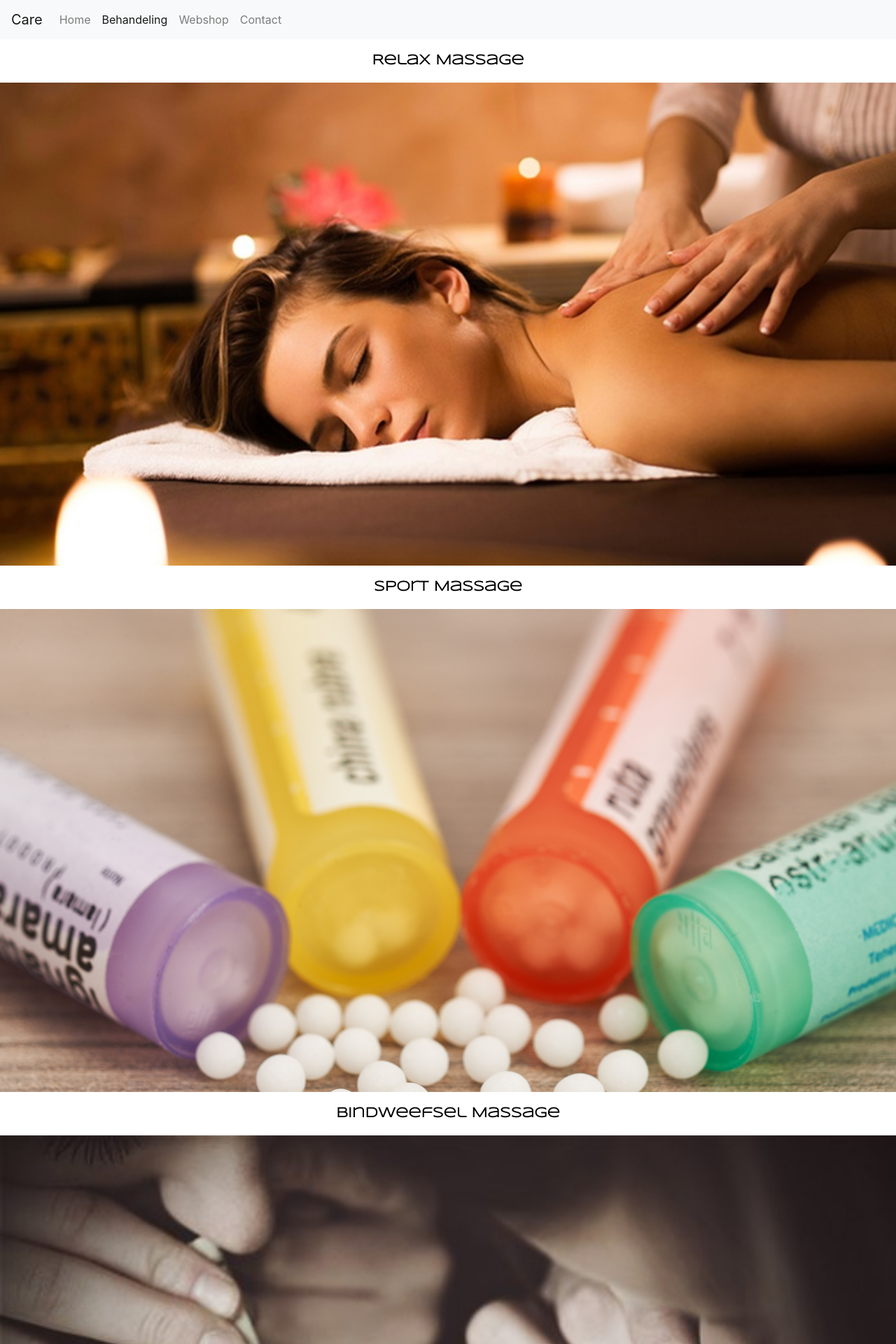
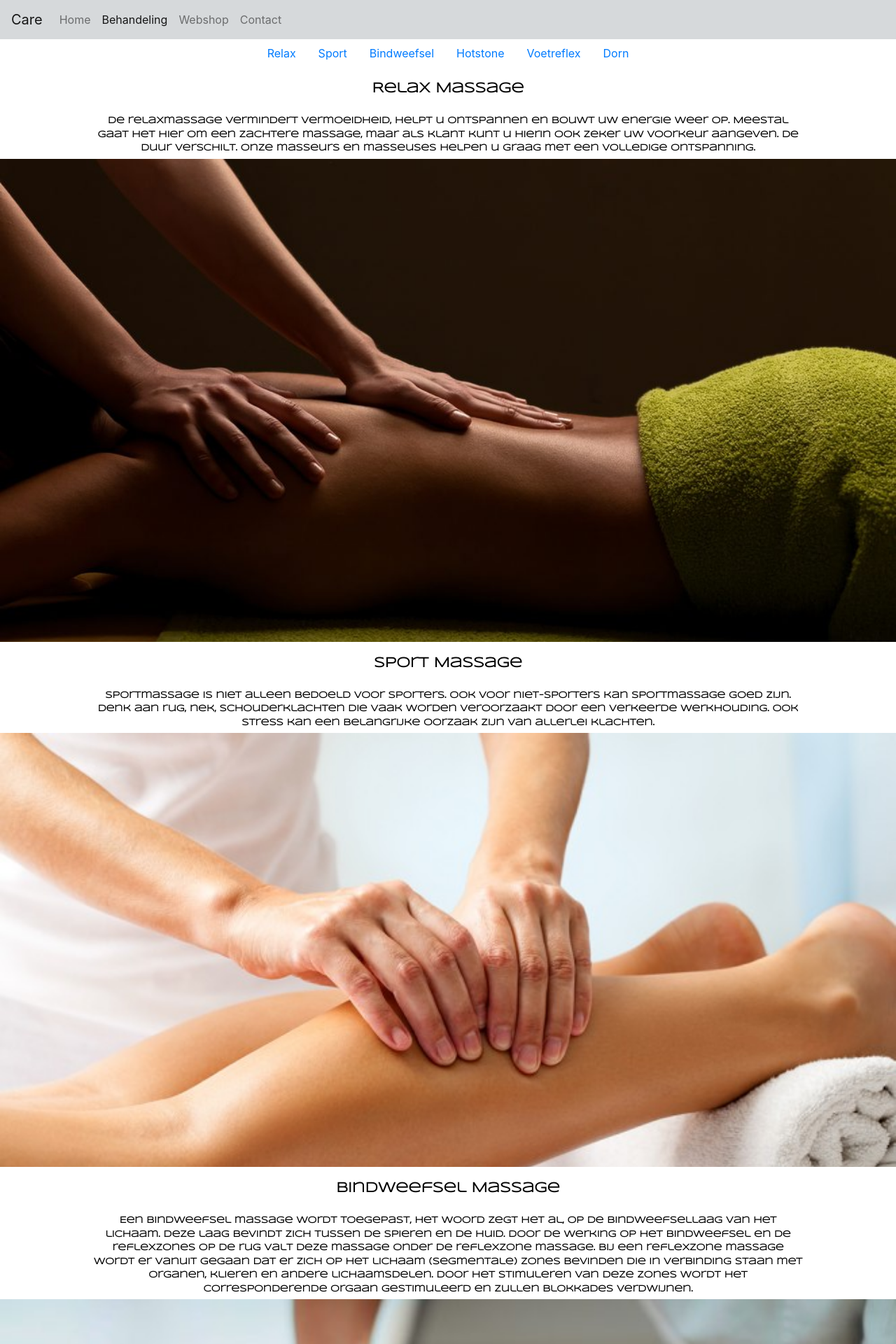
Before and after one commit to Orikuu/proftaak-massage, a PHP site: page /behandeling.php in a window 1280 px wide. Shown: the top 1920 px of the page at 70% size. Run offline with PHP 8.4, Linux system fonts and the light colour scheme.

Commit message:
Added and fixed several things.
- Footer.json
- Scripts.json
- Anchor scroll 'smooth' in behandeling
- More tabs for behandeling
- Added JS for smooth scrolling when using anchors (universal)

```diff
--- /dev/null
+++ b/assets/html/scripts.json
@@ -0,0 +1,2 @@
+<script src="./assets/js/jquery-3.3.1.js"></script>
+<script type="text/javascript" src="js/main.js"></script>
--- a/behandeling.php
+++ b/behandeling.php
@@ -11,7 +11,7 @@
 <title>Care</title>
 </head>
 <body>
-  <nav class="navbar navbar-expand-md navbar-light bg-light sticky-top">
+  <nav class="navbarbg navbar navbar-expand-md navbar-light sticky-top">
     <a class="navbar-brand" href="#">Care</a>
 
     <div class="navbar-nav">
@@ -22,31 +22,85 @@
     </div>
   </nav>
 
+  <div id="maincontainer">
+    <ul class="nav justify-content-center">
+      <li class="nav-item">
+        <a class="nav-link active" href="#Relax">Relax</a>
+      </li>
+      <li class="nav-item">
+        <a class="nav-link" href="#Sport">Sport</a>
+      </li>
+      <li class="nav-item">
+        <a class="nav-link" href="#Bindweefsel">Bindweefsel</a>
+      </li>
+      <li class="nav-item">
+        <a class="nav-link" href="#Hotstone">Hotstone</a>
+      </li>
+      <li class="nav-item">
+        <a class="nav-link" href="#Voetreflex">Voetreflex</a>
+      </li>
+      <li class="nav-item">
+        <a class="nav-link" href="#Dorn">Dorn</a>
+      </li>
+    </ul>
+
+    <!-- Relax Massage tab -->
+    <div id="Relax">
       <div class="whitespace mt-3 text-center">
         <p>Relax Massage</p>
+        <p class="content">De relaxmassage vermindert vermoeidheid, helpt u ontspannen en bouwt uw energie weer op. Meestal gaat het hier om een zachtere massage, maar als klant kunt u hierin ook zeker uw voorkeur aangeven. De duur verschilt. Onze masseurs en masseuses helpen u graag met een volledige ontspanning.</p>
       </div>
-  <div id="box1">
-    <div class="content">
-
-    </div>
+      <div id="box1"></div>
     </div>
 
+    <!-- Sport Massage tab -->
+    <div id="Sport">
       <div class="whitespace mt-3 text-center">
         <p>Sport Massage</p>
+        <p class="content">Sportmassage is niet alleen bedoeld voor sporters. Ook voor niet-sporters kan sportmassage goed zijn. Denk aan rug, nek, schouderklachten die vaak worden veroorzaakt door een verkeerde werkhouding. Ook stress kan een belangrijke oorzaak zijn van allerlei klachten.
+        </p>
       </div>
-  <div id="box2">
-    <div class="content">
-
-    </div>
+      <div id="box2"></div>
     </div>
 
+    <!-- Bindweefsel massage tab -->
+    <div id="Bindweefsel">
       <div class="whitespace mt-3 text-center">
         <p>Bindweefsel Massage</p>
+        <p class="content">Een bindweefsel massage wordt toegepast, het woord zegt het al, op de bindweefsellaag van het lichaam. Deze laag bevindt zich tussen de spieren en de huid. Door de werking op het bindweefsel en de reflexzones op de rug valt deze massage onder de reflexzone massage. Bij een reflexzone massage wordt er vanuit gegaan dat er zich op het lichaam (segmentale) zones bevinden die in verbinding staan met organen, klieren en andere lichaamsdelen. Door het stimuleren van deze zones wordt het corresponderende orgaan gestimuleerd en zullen blokkades verdwijnen.</p>
       </div>
-  <div id="box3">
-    <div class="content">
+      <div id="box3"></div>
+    </div>
 
+    <!-- Hotstone massage tab -->
+    <div id="Hotstone">
+      <div class="whitespace mt-3 text-center">
+        <p>Hotstone Massage</p>
+        <p class="content">Een hot stone massage is een massage van het lichaam met stenen van ongeveer 45 graden Celcius. Vandaar de naam hot stone. De hitte en de 'druk' van de stenen dringen diep door in de spieren. De hot stone massage verlicht spanningen en geeft je nadien veel energie.</p>
       </div>
+      <div id="box4"></div>
     </div>
+
+    <!-- Voetreflex massage tab -->
+    <div id="Voetreflex">
+      <div class="whitespace mt-3 text-center">
+        <p>Voetreflex Massage</p>
+        <p class="content">De voetreflex massage werkt vooral ontspannend, en heeft een reinigende werking. Via de opgewekte impulsen herstelt de energie stroom in het lichaam, stuwing in de zenuwen en weefsels worden opgelost door de daarin opgehoopte gifstoffen te verwijderen, waardoor het zelfgenezend vermogen wordt bevorderd.</p>
+      </div>
+      <div id="box5"></div>
+    </div>
+
+    <!-- Dorn therapie tab -->
+    <div id="Dorn">
+      <div class="whitespace mt-3 text-center">
+        <p>Dorn Therapie</p>
+        <p class="content">De Dorn-methode is ontwikkeld door Dieter Dorn en is een zachte manuele behandeling van de wervelkolom en de gewrichten zoals bijvoorbeeld het bekken.</p>
+      </div>
+      <div id="box6"></div>
+    </div>
+    <?php include('./assets/html/footer.json') ?>
+  </div>
+
+  <?php include('./assets/html/scripts.json') ?>
 </body>
 </html>
--- a/css/behandeling.css
+++ b/css/behandeling.css
@@ -1,25 +1,27 @@
 body {
+	overflow: hidden
 	background: white;
 	margin: 0;
 	padding: 0;
 }
-h1 {
-	font-family: Syncopate;
-	font-style: 50px;
-	color: white;
-	margin: 0px;
-	text-align: ;
-	display: table-cell;
-	vertical-align: top;
+.navbarbg {
+	background-color: #d6d9db;
+}
+#maincontainer {
+	overflow-y: scroll;
 }
 .content {
-	margin-left: 40px;
-	color: white;
+	color: black;
+	width: 80%;
+	margin: 0 auto;
+	font-size: 13px;
+	padding: 5px;
+	font-weight: 600;
 }
 .whitespace {
 	color: black;
 	font-family: Syncopate;
-	font-weight: 600;
+	font-weight: 800;
 	font-size: 20px;
 }
 #box1 {
@@ -31,7 +33,7 @@ h1 {
 	background-attachment: fixed;
 }
 #box2 {
-	height: calc(100vh - 110px);
+	height: calc(100vh - 180px);
 	width: 100%;
 	background-image: url("../img/image2.jpg");
 	background-size: cover;
@@ -39,10 +41,34 @@ h1 {
 	background-attachment: fixed;
 }
 #box3 {
-	height: calc(100vh - 110px);
+	height: calc(100vh - 230px);
 	width: 100%;
 	background-image: url("../img/image3.jpg");
 	background-size: cover;
 	display: table;
 	background-attachment: fixed;
 }
+#box4 {
+	height: calc(100vh - 160px);
+	width: 100%;
+	background-image: url("../img/image4.jpg");
+	background-size: cover;
+	display: table;
+	background-attachment: fixed;
+}
+#box5 {
+	height: calc(100vh - 180px);
+	width: 100%;
+	background-image: url("../img/image5.jpg");
+	background-size: cover;
+	display: table;
+	background-attachment: fixed;
+}
+#box6 {
+	height: calc(100vh - 160px);
+	width: 100%;
+	background-image: url("../img/image6.jpg");
+	background-size: cover;
+	display: table;
+	background-attachment: fixed;
+}
--- a/index.php
+++ b/index.php
@@ -6,8 +6,8 @@
 <meta name="viewport" content="width=device-width, initial-scale=1, shrink-to-fit=no">
 <link rel="stylesheet" href="https://maxcdn.bootstrapcdn.com/bootstrap/4.0.0/css/bootstrap.min.css">
 <link rel="stylesheet" type="text/css" href="//fonts.googleapis.com/css?family=Syncopate" />
+<link rel="shortcut icon" href="img/OSSY.ico">
 <link rel="stylesheet" href="./css/homepage.css">
-<link rel="shortcut icon" href="img/OSSY.ico">
 <title>Care</title>
 </head>
 <body onload="mainFadeIn()">
@@ -27,7 +27,6 @@
   </div>
 
 
-  <script src="./assets/js/jquery-3.3.1.js"></script>
-  <script type="text/javascript" src="js/main.js"></script>
+  <?php include('./assets/html/scripts.json') ?>
 </body>
 </html>
--- a/js/main.js
+++ b/js/main.js
@@ -1,6 +1,22 @@
-function mainFadeIn()
-{
+function mainFadeIn() {
     $('.welcome').fadeIn(2000);
     setTimeout(function(){ $('.redirectbtn').fadeIn(2000) }, 200);
+    //Give CSS property transition: 2s; to the class .redirectbtn after 2,2s.
     setTimeout(function(){ $('.redirectbtn').css('transition','2s') }, 2200);
 }
+
+//Anchor smooth scrolling
+$(document).ready(function(){
+	//Detect if the clicked object has a href that starts with #.
+	$('a[href^="#"]').on('click',function (e) {
+		var target = this.hash;
+		var $target = $(target);
+
+		//Scroll and show anchor
+		$('html, body').animate({
+			'scrollTop': $target.offset().top - 70
+			}, 1000, 'swing', function() {
+				window.location.hash = target;
+			});
+	});
+})
```
Also changed, not shown: assets/html/footer.json (added, +45 -0 lines), assets/html/meta.json (added, +7 -0 lines), css/Footer-with-button-logo.css (added, +107 -0 lines), img/image1.jpg, img/image2.jpg, img/image3.jpg, img/image4.jpg (added), img/image5.jpg (added), img/image6.jpg (added), img/second.jpg (deleted). Lines whose indentation alone changed are shown as unchanged.
